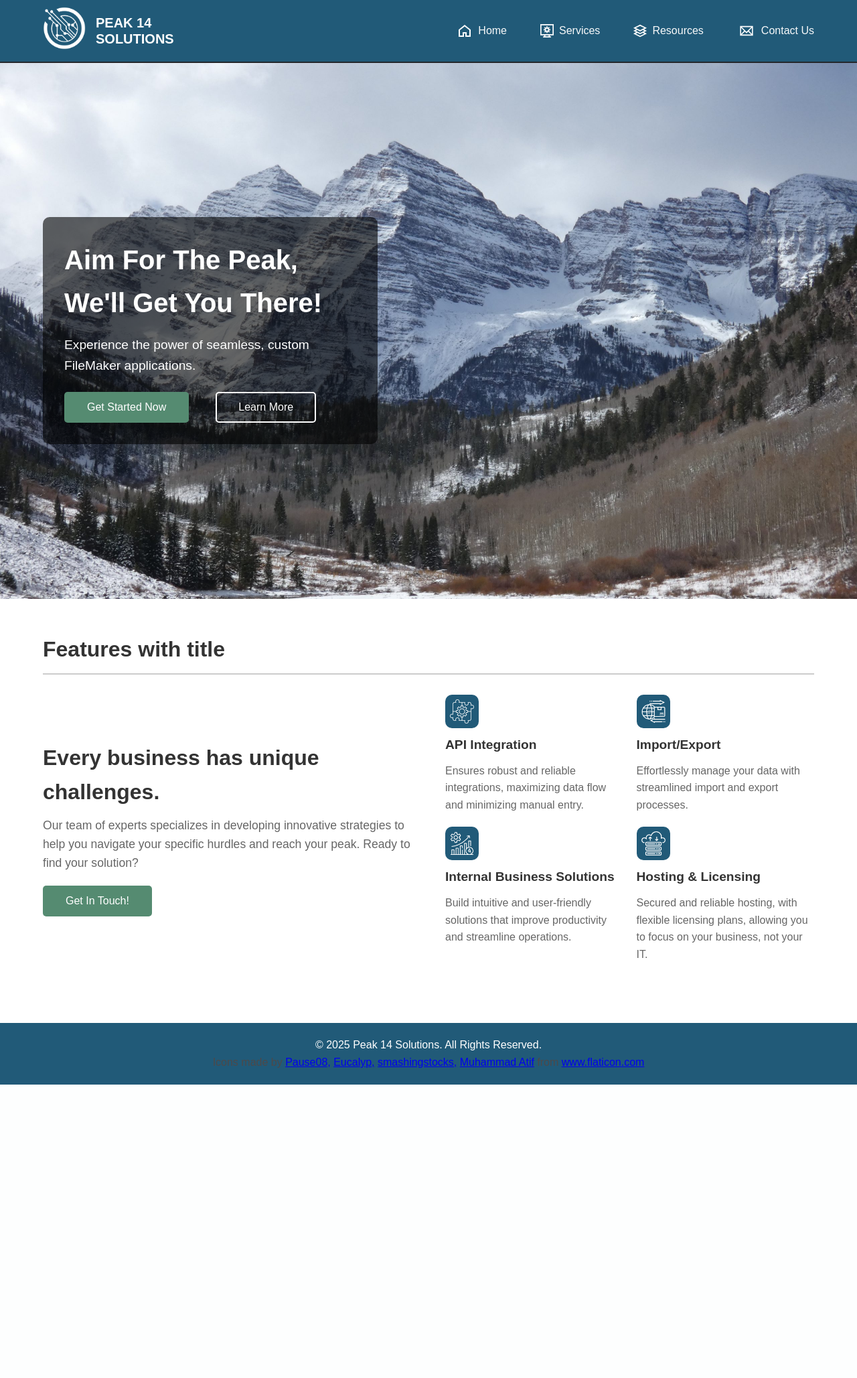
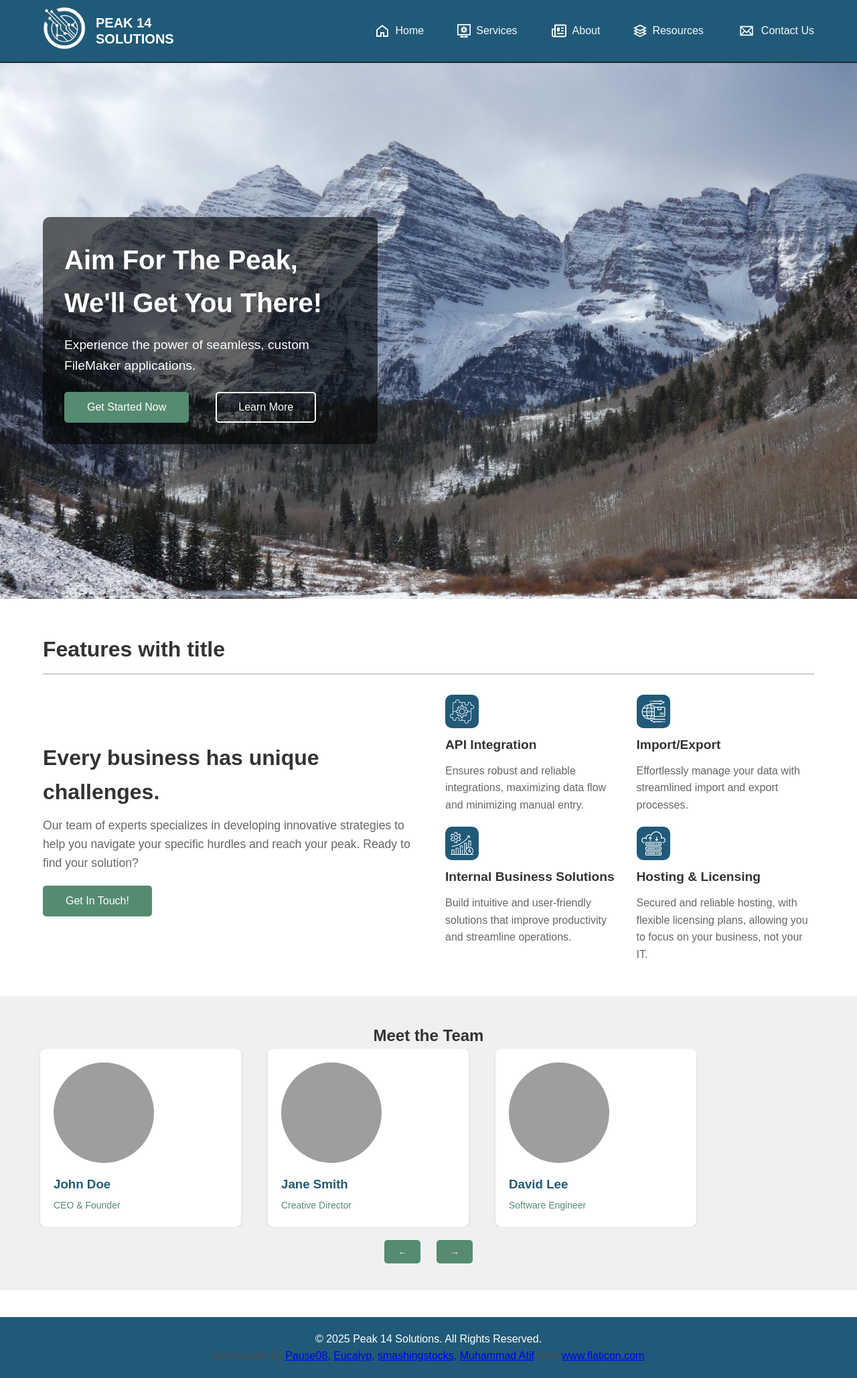
Before and after one commit to Gambit-Rogue83/peak14, a Flask app: page / in a window 1280 px wide. Shown: the whole page at 67% size. Before the commit the page ends 1619 px from the top, so only its background shows below. Run offline with Flask 3, Linux system fonts and the light colour scheme; grey boxes are pictures that could not be loaded.

Commit message:
Services polishing, Meet the Team

```diff
--- a/static/main.css
+++ b/static/main.css
@@ -289,6 +289,69 @@ footer {
   margin-top: 40px;
 }
 
+
+/*********************/
+/* ABOUT US SECTION */
+/*******************/
+.team-section {
+  background-color: #f0f0f0; /* Complementary grey background */
+  padding: 40px;
+  text-align: center; /* Center the carousel */
+}
+
+.team-carousel {
+  display: flex;
+  overflow-x: auto; /* Enable horizontal scrolling */
+  scroll-snap-type: x mandatory; /* Snapping for smooth scrolling */
+  -webkit-overflow-scrolling: touch; /* For smooth scrolling on iOS */
+}
+
+.team-member {
+  min-width: 300px; /* Adjust as needed */
+  margin: 0 20px; /* Spacing between members */
+  scroll-snap-align: start; /* Align to the start of the container */
+  padding: 20px;
+  background-color: white; /* White background for member cards */
+  border-radius: 8px;
+  box-shadow: 0 2px 4px rgba(0, 0, 0, 0.1); /* Subtle shadow */
+    text-align: left;
+}
+
+.team-member img {
+  width: 150px; /* Adjust image size */
+  height: 150px;
+  border-radius: 50%; /* Circular images */
+  object-fit: cover;
+  margin-bottom: 10px;
+}
+
+.team-member h3 {
+  color: #215A78; /* Darker green for names */
+  margin-bottom: 5px;
+}
+
+.team-member p {
+  color: #558B71; /* Lighter green for titles/descriptions */
+    font-size: 14px;
+}
+
+/* Optional: Navigation arrows */
+.carousel-nav {
+  margin-top: 20px;
+}
+
+.carousel-nav button {
+  background-color: #558B71;
+  color: white;
+  border: none;
+  padding: 10px 20px;
+  margin: 0 10px;
+  border-radius: 5px;
+  cursor: pointer;
+}
+
+
+
 /**************************/
 /* Responsive adjustments */
 /*************************/
@@ -343,7 +406,43 @@ footer {
     .feature {
         align-items: center;
     }
+
+    .team-member {
+    min-width: 90%; /* Make each member take almost full width on smaller screens */
+    margin: 10px 0; /* Adjust margins for vertical stacking */
+  }
+
+  .team-carousel {
+    flex-direction: column; /* Stack members vertically */
+    overflow-x: visible; /* Disable horizontal scrolling */
+    scroll-snap-type: none; /* Disable snapping */
+  }
+
+  .carousel-nav {
+    display: none; /* Hide navigation buttons on smaller screens (optional) */
+  }
+
+  .team-section {
+      padding: 20px; /* Reduce padding on smaller screens */
+  }
+
+  .team-member img {
+      width: 100px;
+      height: 100px;
+  }
+
+  .team-member h3 {
+      font-size: 1.2em; /* Slightly larger heading */
+  }
+
+  .team-member p {
+      font-size: 1em; /* Slightly larger paragraph */
+  }
+
 }
+
+
+
 
 
 .dark {
--- a/templates/index.html
+++ b/templates/index.html
@@ -12,6 +12,7 @@
     <header>
       <div class="container">
         <nav>
+           <!-- LOGO -->
           <div class="logo-container">
                     <a href="/" class="logo">
                         <img src="static/Large Logo 1 white.png" alt="Logo" />
@@ -20,8 +21,11 @@
                         <span>PEAK 14</span>
                         <span>SOLUTIONS</span>
                     </div>
-                </div>
+          </div>
+
+           <!-- NAVLINKS -->
           <div class="nav-links">
+            <!-- HOME -->
             <a href="#">
               <svg
                 fill="#ffffff"
@@ -42,6 +46,7 @@
               </svg>
               Home
             </a>
+            <!-- SERVICES -->
             <a href="#">
               <svg
                 fill="#ffffff"
@@ -64,7 +69,24 @@
               </svg>
               Services
             </a>
+            <!-- ABOUT -->
             <a href="#">
+              <svg width="24px" height="24px" viewBox="0 0 48 48" xmlns="http://www.w3.org/2000/svg" fill="#ffffff" stroke-width="0.08">
+                  <g id="SVGRepo_bgCarrier" stroke-width="0"></g>
+                  <g id="SVGRepo_tracerCarrier" stroke-linecap="round" stroke-linejoin="round"></g>
+                  <g id="SVGRepo_iconCarrier"> <title>newspaper</title>
+                      <g id="Layer_2" data-name="Layer 2">
+                          <g id="invisible_box" data-name="invisible box">
+                              <rect width="48" height="48" fill="none"></rect> </g>
+                          <g id="icons_Q2" data-name="icons Q2"> <g> <g> <rect x="30" y="14" width="8" height="4" rx="2" ry="2"></rect>
+                              <rect x="30" y="22" width="8" height="4" rx="2" ry="2"></rect> <rect x="18" y="30" width="20" height="4" rx="2" ry="2"></rect> <rect x="18" y="14" width="8" height="12" rx="1.8" ry="1.8"></rect> </g>
+                              <path d="M44,5H12a2,2,0,0,0-2,2V17H4a2,2,0,0,0-2,2H2V37a6,6,0,0,0,6,6H40a6,6,0,0,0,6-6V7A2,2,0,0,0,44,5ZM6,37V21h4V37a2,2,0,0,1-4,0Zm36,0a2,2,0,0,1-2,2H13.7a6.4,6.4,0,0,0,.3-2V9H42Z"></path>
+                          </g> </g> </g> </g>
+              </svg>
+              About
+            </a>
+            <!-- RESOURCES -->
+              <a href="#">
               <svg
                 fill="#ffffff"
                 width="20px"
@@ -91,6 +113,7 @@
               </svg>
               Resources
             </a>
+            <!-- CONTACT US -->
             <a href="#">
               <svg
                 fill="#ffffff"
@@ -129,6 +152,7 @@
             </div>
         </div>
     </div>
+
 
      <!---  FEATURES SECTION --->
       <div class="features-container">
@@ -184,6 +208,34 @@
           </div>
         </div>
       </div>
+
+     <!--- About Section --->
+
+<section class="team-section">
+  <h2>Meet the Team</h2>
+  <div class="team-carousel" id="teamCarousel">
+    <div class="team-member">
+      <img src="member1.jpg" alt="Member 1">
+      <h3>John Doe</h3>
+      <p>CEO & Founder</p>
+    </div>
+    <div class="team-member">
+      <img src="member2.jpg" alt="Member 2">
+      <h3>Jane Smith</h3>
+      <p>Creative Director</p>
+    </div>
+    <div class="team-member">
+      <img src="member3.jpg" alt="Member 3">
+      <h3>David Lee</h3>
+      <p>Software Engineer</p>
+    </div>
+  </div>
+  <div class="carousel-nav">
+    <button onclick="scrollLeft()">←</button>
+    <button onclick="scrollRight()">→</button>
+  </div>
+</section>
+
     </main>
 
 
@@ -202,6 +254,17 @@
     </footer>
 
     <script>
+        function scrollLeft() {
+        const carousel = document.getElementById('teamCarousel');
+        carousel.scrollLeft -= 350; // Adjust scroll amount as needed
+        }
+
+        function scrollRight() {
+        const carousel = document.getElementById('teamCarousel');
+        carousel.scrollLeft += 350; // Adjust scroll amount as needed
+        }
+    </script>
+    <script>
       document.getElementById("year").textContent = new Date().getFullYear();
     </script>
   </body>
```
